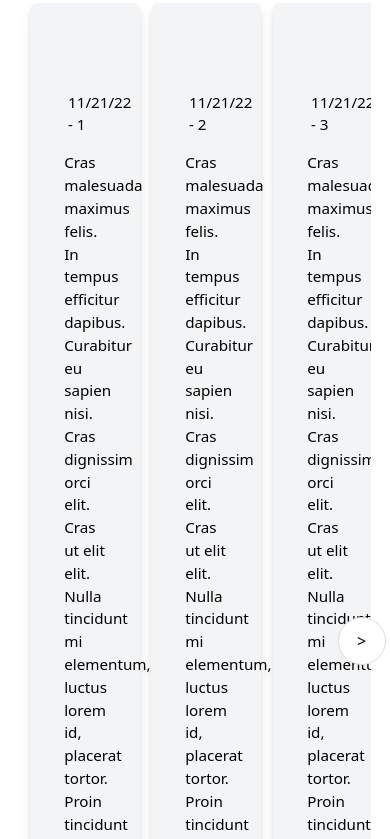
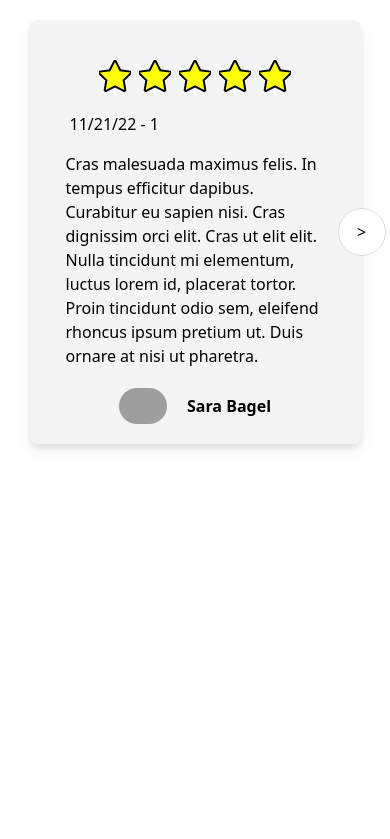
Before and after one commit to missatrox44/love-thy-selfie, a React (Vite) app: page / in a window 390 px wide. Shown: the top 839 px of the page. Built offline with nearby package versions, Linux system fonts and the light colour scheme; grey boxes are pictures that could not be loaded.

Commit message:
responsive, but need to work on next button

```diff
--- a/src/components/ReviewCard/styles.css
+++ b/src/components/ReviewCard/styles.css
@@ -1,10 +1,10 @@
 .custom-card{
   transform-origin:top left;
-  margin: 3px;
+  margin: 20px 10px;
   width: 100%;
-  transform: scale(.95);
+  /* transform: scale(.97); */
 }
 
 .custom-card:first-child{
-  margin-left: 10px;
+  margin-left: 20px;
 }
--- a/src/components/ReviewCarousel/index.jsx
+++ b/src/components/ReviewCarousel/index.jsx
@@ -15,16 +15,12 @@ const ReviewCarousel = (props) => {
 
   const next = () => {
     if (currentIndex < (length - 1)) {
-      console.log("currentIndex", currentIndex)
-      console.log("length", length/3)
         setCurrentIndex(prevState => prevState + 1)
     }
   }
 
   const prev = () => {
     if (currentIndex > 0) {
-      console.log("currentIndex", currentIndex)
-      console.log("length", length/3)
         setCurrentIndex(prevState => prevState - 1)
     }
   }
@@ -42,13 +38,16 @@ const ReviewCarousel = (props) => {
               <div className="carousel-content"
 
               //the transform below controls how much the carousel moves
-              style={{ transform: `translateX(-${currentIndex * 305}%)`}}
+              style={{ transform: `translateX(-${currentIndex * 100}%) translateX(-10px)`}}
+
+              // style={{ transform: `translateX(-${currentIndex * 305}%)`}}
               >
                 {children}
               </div>
             </div>
           {
-            currentIndex < ((length/3)-1) &&
+            // currentIndex < ((length/3)-1) &&
+            currentIndex < length-1 &&
             <button onClick={next} className="right-arrow">
               &gt;
             </button>
--- a/src/components/ReviewCarousel/styles.css
+++ b/src/components/ReviewCarousel/styles.css
@@ -17,7 +17,7 @@
 }
 
 .carousel-content {
-  width: 33%;
+  width: 100%;
   display: flex;
   transition: all 500ms linear;
   -ms-overflow-style: none;  /* hide scrollbar in IE and Edge */
@@ -31,9 +31,10 @@
 }
 
 .carousel-content > * {
-  width: 100%;
+  width: calc(100% - 20px);
   flex-shrink: 0;
   flex-grow: 1;
+  font-size: inherit;
 }
 
 
@@ -56,3 +57,11 @@
 .right-arrow {
   right: -15px;
 }
+
+@media only screen and (min-width: 600px) {
+  .carousel-content > * {
+    width: calc(33% - 16px);
+    /* font-size: 13px; */
+    /* line-height: 15px; */
+  }
+}
```
